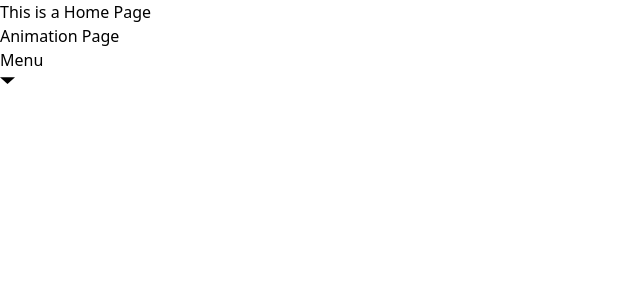
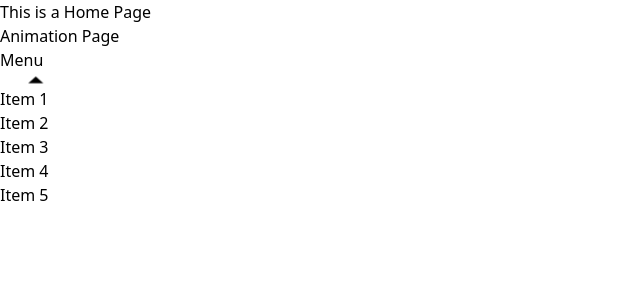
Before and after one commit to muhamash/react-framer-motions, a React (Vite) app in the folder interface/: page / in a window 1280 px wide. Both pictures are taken after a click on the button "Menu". Shown: the top 300 px of the page, without its empty margins (0-640 px from the left). Built offline with nearby package versions, Linux system fonts and the light colour scheme.

Commit message:
stagger working

```diff
--- a/interface/src/components/hooks/useWrapperAnimation.jsx
+++ b/interface/src/components/hooks/useWrapperAnimation.jsx
@@ -1,15 +1,12 @@
-/* eslint-disable react-hooks/exhaustive-deps */
-/* eslint-disable no-unused-vars */
 import { stagger, useAnimate } from "framer-motion";
-import React from 'react';
+import { useEffect } from "react";
 
-const staggerMenuItems = stagger( 0.1, { startDelay: 0.2 } );
+const staggerMenuItems = stagger(0.1, { startDelay: 0.2 });
 
-const useWrapperAnimation = ( { isOpen } ) =>
-{
-    const [scope, animate] = useAnimate();
+const useWrapperAnimation = (isOpen) => {
+  const [scope, animate] = useAnimate();
 
-  React.useEffect(() => {
+  useEffect(() => {
     animate(".arrow", { rotate: isOpen ? 180 : 0 }, { duration: 0.2 });
 
     animate(
--- a/interface/src/components/stagger/Stagger.jsx
+++ b/interface/src/components/stagger/Stagger.jsx
@@ -1,73 +1,36 @@
 import { motion } from "framer-motion";
 import { useState } from "react";
 import useWrapperAnimation from "../hooks/useWrapperAnimation";
-
-// const staggerMenuItems = stagger(0.1, { startDelay: 0.15 });
-
-// function useMenuAnimation(isOpen) {
-//   const [scope, animate] = useAnimate();
-
-//   useEffect(() => {
-//     animate(".arrow", { rotate: isOpen ? 180 : 0 }, { duration: 0.2 });
-
-//     animate(
-//       "ul",
-//       {
-//         clipPath: isOpen
-//           ? "inset(0% 0% 0% 0% round 10px)"
-//           : "inset(10% 50% 90% 50% round 10px)",
-//       },
-//       {
-//         type: "spring",
-//         bounce: 0,
-//         duration: 0.5,
-//       }
-//     );
-
-//     animate(
-//       "li",
-//       isOpen
-//         ? { opacity: 1, scale: 1, filter: "blur(0px)" }
-//         : { opacity: 0, scale: 0.3, filter: "blur(20px)" },
-//       {
-//         duration: 0.2,
-//         delay: isOpen ? staggerMenuItems : 0,
-//       }
-//     );
-//   }, [isOpen]);
-
-//   return scope;
-// }
 
 export default function Stagger() {
   const [isOpen, setIsOpen] = useState(false);
   const scope = useWrapperAnimation(isOpen);
 
   return (
-    <nav className="bg-cyan-500 shadow-lg" ref={scope}>
+    <nav className="bg-cyan-500 shadow-lg" ref={ scope }>
       <motion.button
-        whileTap={{ scale: 0.97 }}
+        whileTap={ { scale: 0.97 } }
         onClick={ () => setIsOpen( !isOpen ) }
-        className='bg-[#f0f8ff] flex  items-center justify-center my-2 px-3'
+        className="bg-[#f0f8ff] flex items-center justify-center my-2 px-3"
       >
         Menu
-        <div className="arrow" style={{ transformOrigin: "50% 55%" }}>
+        <div className="arrow" style={ { transformOrigin: "50% 55%" } }>
           <svg width="15" height="15" viewBox="0 0 20 20">
             <path d="M0 7 L 20 7 L 10 16" />
           </svg>
         </div>
       </motion.button>
       <ul
-        style={{
+        style={ {
           pointerEvents: isOpen ? "auto" : "none",
           clipPath: "inset(10% 50% 90% 50% round 10px)",
-        }}
+        } }
       >
-        <li>Item 1 fhjfjhjgh</li>
-        <li>Item 2 </li>
-        <li>Item 3 </li>
-        <li>Item 4 </li>
-        <li>Item 5 </li>
+        <li>Item 1</li>
+        <li>Item 2</li>
+        <li>Item 3</li>
+        <li>Item 4</li>
+        <li>Item 5</li>
       </ul>
     </nav>
   );
```
